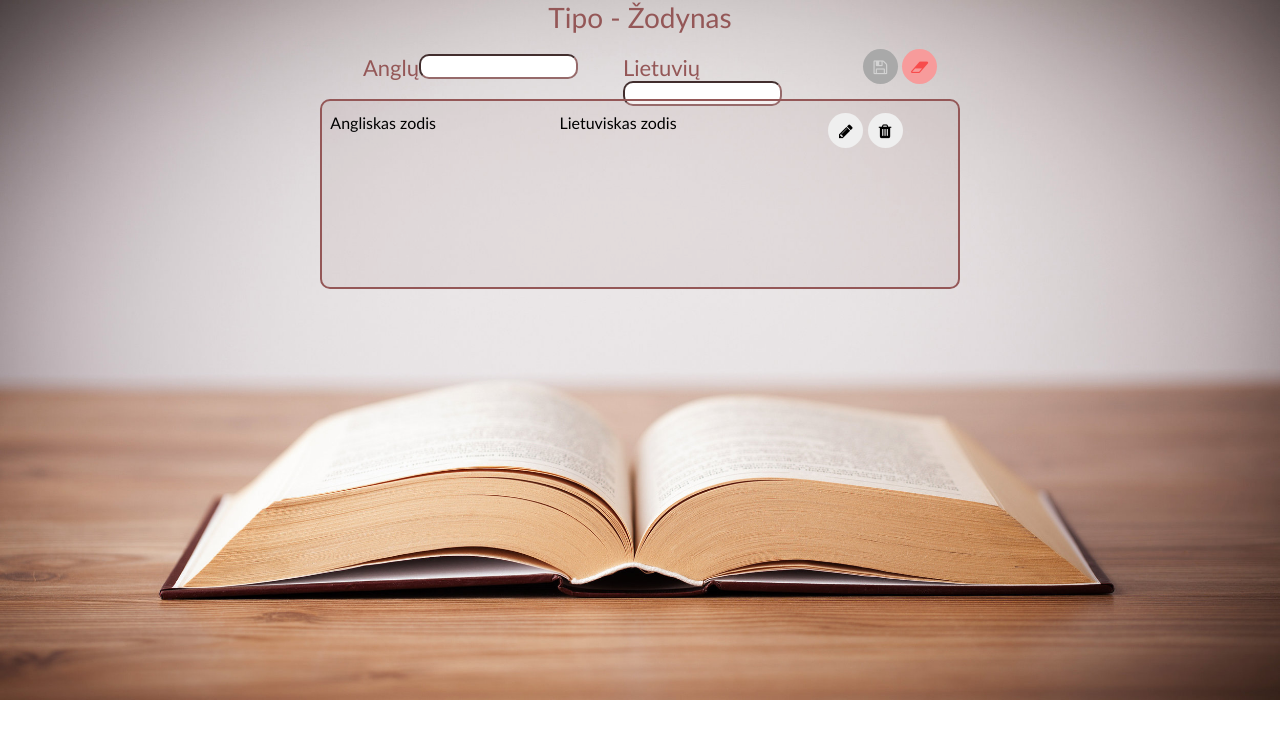
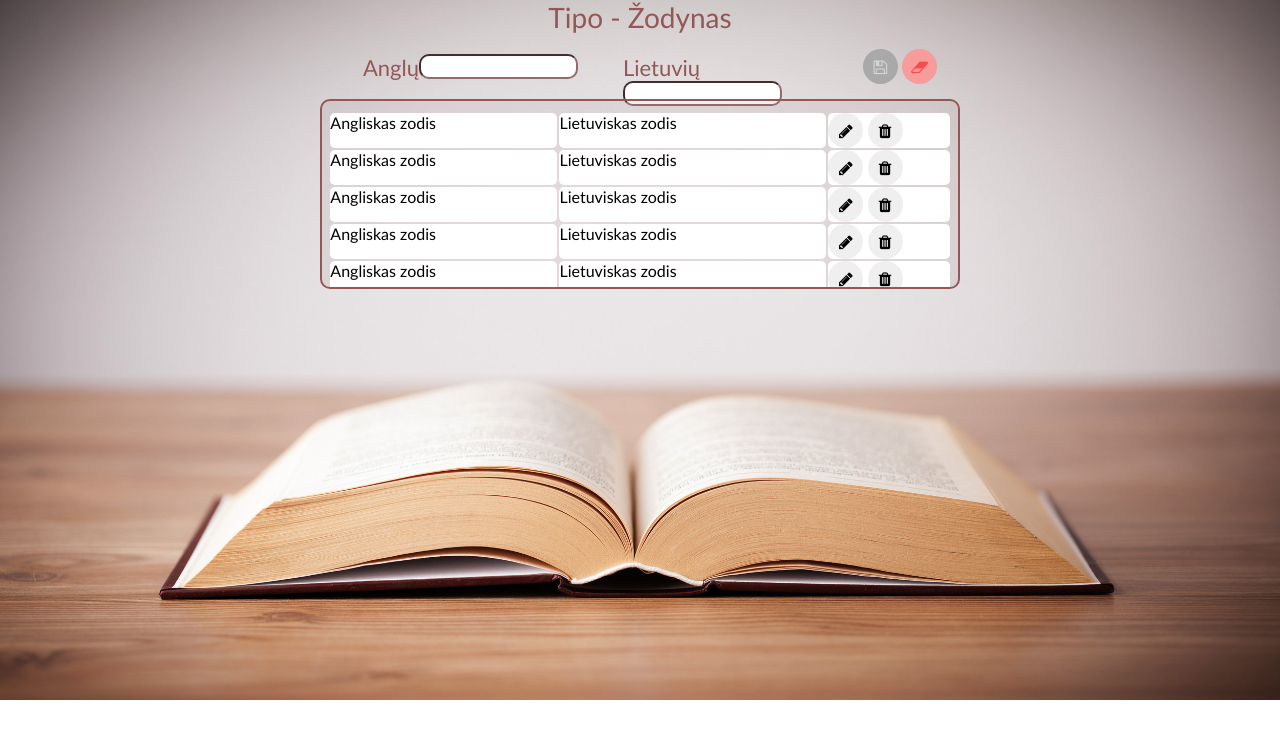
Before and after one commit to AugisKo/front-end-28bit-zodynas, a website with bundled scripts: page index.html in a window 1280 px wide. Built offline with nearby package versions, Linux system fonts and the light colour scheme.

Commit message:
html design update

```diff
--- a/css/zodynas.css
+++ b/css/zodynas.css
@@ -115,6 +115,9 @@ td {
     height: 25px;
     width: 25px;
     margin-left: 10px;
+    background:white;
+    border-radius: 5px;
+    padding-left: 10px;
 }
 
 td > .btn {
--- a/index.html
+++ b/index.html
@@ -37,6 +37,46 @@
                     <button name="delete" class="fa fa-trash"></button>
                 </td>
             </tr>
+            <tr>
+                <td>Angliskas zodis</td>
+                <td>Lietuviskas zodis</td>
+                <td class="btn">
+                    <button name="edit" class="fa fa-pencil"></button>
+                    <button name="delete" class="fa fa-trash"></button>
+                </td>
+            </tr>
+            <tr>
+                <td>Angliskas zodis</td>
+                <td>Lietuviskas zodis</td>
+                <td class="btn">
+                    <button name="edit" class="fa fa-pencil"></button>
+                    <button name="delete" class="fa fa-trash"></button>
+                </td>
+            </tr>
+            <tr>
+                <td>Angliskas zodis</td>
+                <td>Lietuviskas zodis</td>
+                <td class="btn">
+                    <button name="edit" class="fa fa-pencil"></button>
+                    <button name="delete" class="fa fa-trash"></button>
+                </td>
+            </tr>
+            <tr>
+                <td>Angliskas zodis</td>
+                <td>Lietuviskas zodis</td>
+                <td class="btn">
+                    <button name="edit" class="fa fa-pencil"></button>
+                    <button name="delete" class="fa fa-trash"></button>
+                </td>
+            </tr>
+            <tr>
+                <td>Angliskas zodis</td>
+                <td>Lietuviskas zodis</td>
+                <td class="btn">
+                    <button name="edit" class="fa fa-pencil"></button>
+                    <button name="delete" class="fa fa-trash"></button>
+                </td>
+            </tr>
         </table>
     </div>
     <script src="./js/main.js" type="module" defer></script>
```
